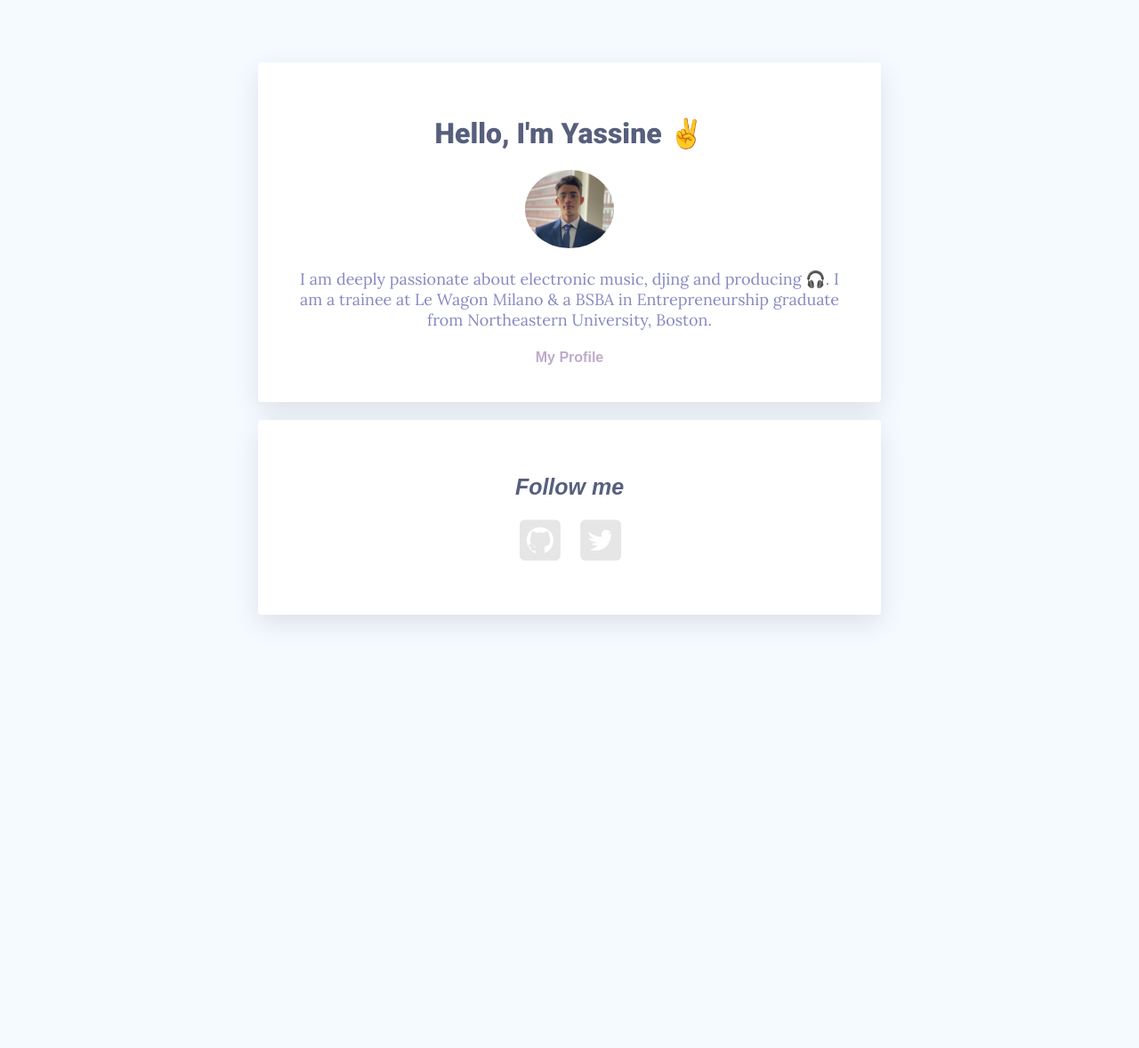
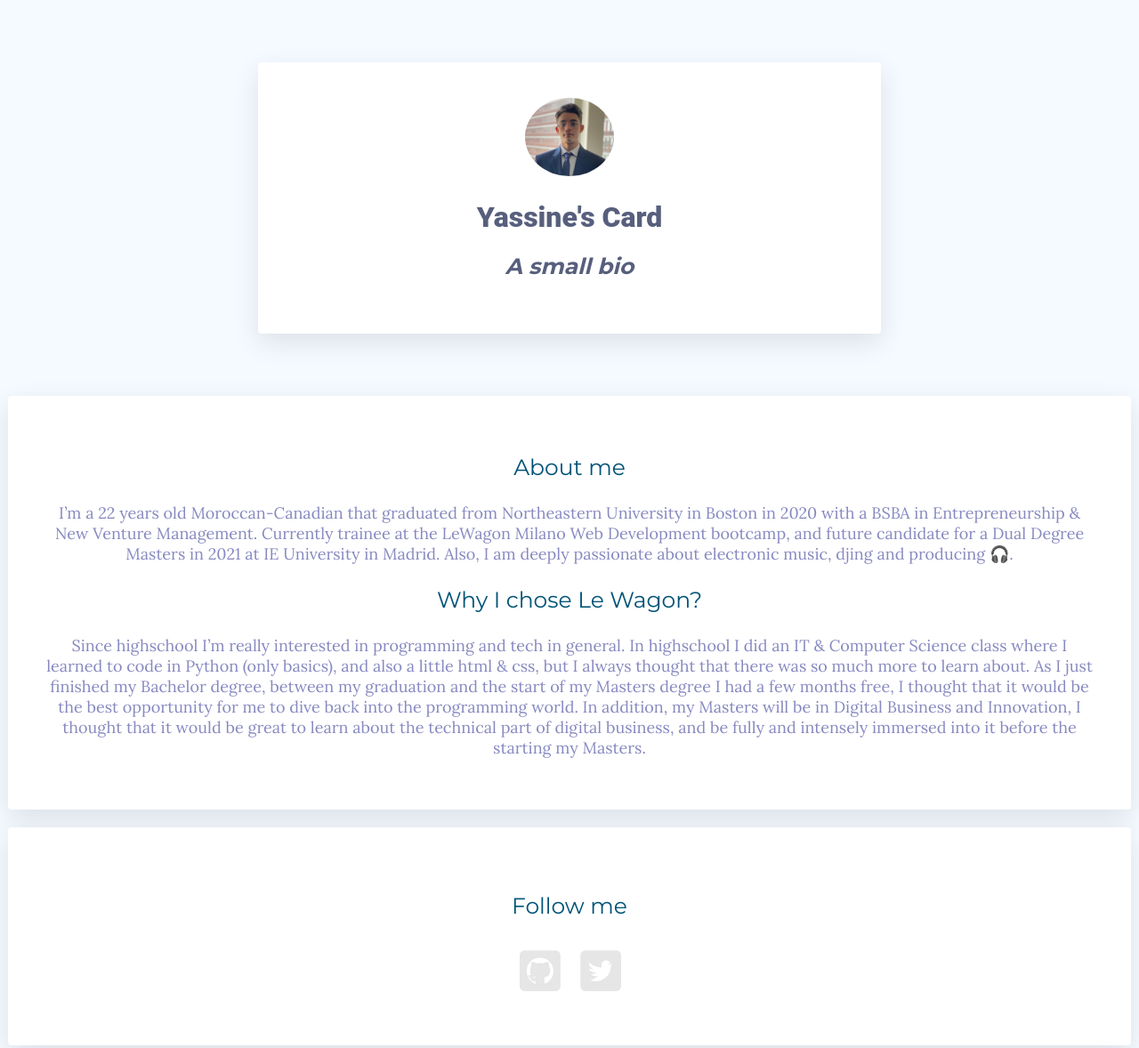
Before and after one commit to YCHQR/profile, a plain HTML site: page index.html in a window 1280 px wide. Shown: the top 1178 px of the page at 89% size. Before the commit the page ends 800 px from the top, so only its background shows below. Drawn offline with Linux system fonts and the light colour scheme.

Commit message:
Update index.html

```diff
--- a/index.html
+++ b/index.html
@@ -1,25 +1,36 @@
 <!DOCTYPE html>
 <html><head>
-    <title>My profile</title>
+    <title>About Yassine</title>
     <meta charset="utf-8">
     <meta name="viewport" content="width=device-width, initial-scale=1">
-    <link href="https://fonts.googleapis.com/css?family=Lora:400,700|Roboto:300,400,500,700,900" rel="stylesheet">
+    <link href="https://fonts.googleapis.com/css?family=Lora:400,400italic,700|Montserrat:400,700" rel="stylesheet" type="text/css">
     <link rel="stylesheet" href="style.css">
-    <link rel="stylesheet" href="https://use.fontawesome.com/releases/v5.6.3/css/all.css" integrity="sha384-UHRtZLI+pbxtHCWp1t77Bi1L4ZtiqrqD80Kn4Z8NTSRyMA2Fd33n5dQ8lWUE00s/" crossorigin="anonymous">
+    <link rel="stylesheet" href="https://use.fontawesome.com/releases/v5.2.0/css/all.css" integrity="sha384-hWVjflwFxL6sNzntih27bfxkr27PmbbK/iSvJ+a4+0owXq79v+lsFkW54bOGbiDQ" crossorigin="anonymous">
   </head>
   <body>
+    <div class="banner">
+      <div class="container">
+        <div class="card-white" id="introduction">
+        <img src="images/profile.png" class="img-circle" width="100px" alt="Yassine Chaqs">
+        <h1>Yassine's Card</h1>
+        <h2>A small bio</h2>
+        </div>
+      </div>
+    </div>
+    <div class="card-white">
+      <h3>About me</h3>
+      <p>
+        I’m a 22 years old Moroccan-Canadian that graduated from Northeastern University in Boston in 2020 with a BSBA in Entrepreneurship & New Venture Management. Currently trainee at the LeWagon Milano Web Development bootcamp, and future candidate for a Dual Degree Masters in 2021 at IE University in Madrid. Also, I am deeply passionate about electronic music, djing and producing 🎧.
+      </p>
 
-    <div class="container">
-      <div class="card-white" id="introduction">
-        <h1>Hello, I'm Yassine ✌️</h1>
-        <img src="images/profile.png" class="img-circle" width="100px" alt="Yassine Chaqs">
-        <p>
-          I am deeply passionate about electronic music, djing and producing 🎧. I am a trainee at Le Wagon Milano & a BSBA in Entrepreneurship graduate from Northeastern University, Boston.
-        </p>
-        <a href="#" class="btn-1">My Profile</a>
-      </div>
-      <div class="card-white">
-        <h2>Follow me</h2>
+      <h3>Why I chose Le Wagon?</h3>
+      <p>
+        Since highschool I’m really interested in programming and tech in general. In highschool I did an IT & Computer Science class where I learned to code in Python (only basics), and also a little html & css, but I always thought that there was so much more to learn about. As I just finished my Bachelor degree, between my graduation and the start of my Masters degree I had a few months free, I thought that it would be the best opportunity for me to dive back into the programming world. In addition, my Masters will be in Digital Business and Innovation, I thought that it would be great to learn about the technical part of digital business, and be fully and intensely immersed into it before the starting my Masters.
+      </p>
+
+    </div>
+    <div class="card-white" id="follow">
+        <h4>Follow me</h4>
         <ul class="list-inline">
           <li>
             <a href="https://github.com/YCHQR" target="_blank">
@@ -32,7 +43,6 @@
             </a>
           </li>
         </ul>
-      </div>
     </div>
 
 </body></html>
```
